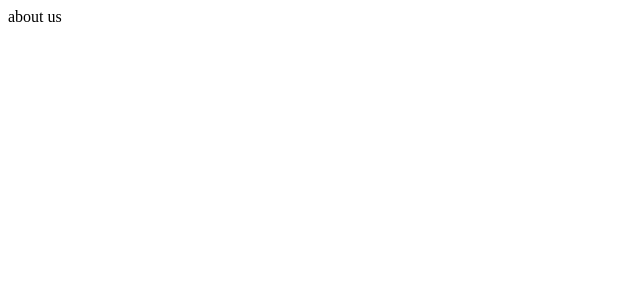
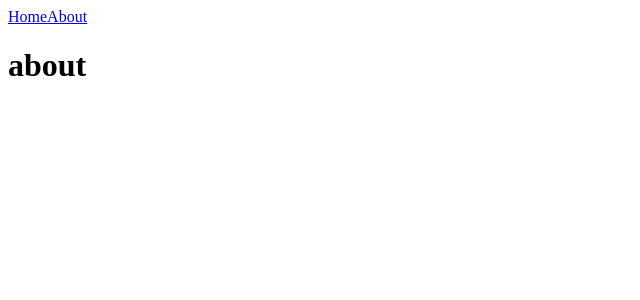
Before and after one commit to Lee-Seungje/NextJS-Practice, a Next.js app in the folder nextjs-intro/: page /about in a window 1280 px wide. Shown: the top 300 px of the page, without its empty margins (0-640 px from the left). Built offline with nearby package versions, Linux system fonts and the light colour scheme.

Commit message:
Add about

```diff
--- /dev/null
+++ b/nextjs-intro/components/NavBar.tsx
@@ -0,0 +1,8 @@
+export default function NavBar() {
+  return (
+    <nav>
+      <a href="/">Home</a>
+      <a href="/about">About</a>
+    </nav>
+  );
+}
--- a/nextjs-intro/pages/about.ts
+++ /dev/null
@@ -1,3 +0,0 @@
-export default function Potato() {
-  return "about us";
-}
--- /dev/null
+++ b/nextjs-intro/pages/about.tsx
@@ -0,0 +1,10 @@
+import NavBar from "../components/NavBar";
+
+export default function About() {
+  return (
+    <div>
+      <NavBar />
+      <h1>about</h1>
+    </div>
+  );
+}
--- a/nextjs-intro/pages/index.ts
+++ /dev/null
@@ -1,3 +0,0 @@
-export default function Potato() {
-  return "main";
-}
```
Also changed, not shown: nextjs-intro/pages/index.tsx (added, +9 -0 lines).
